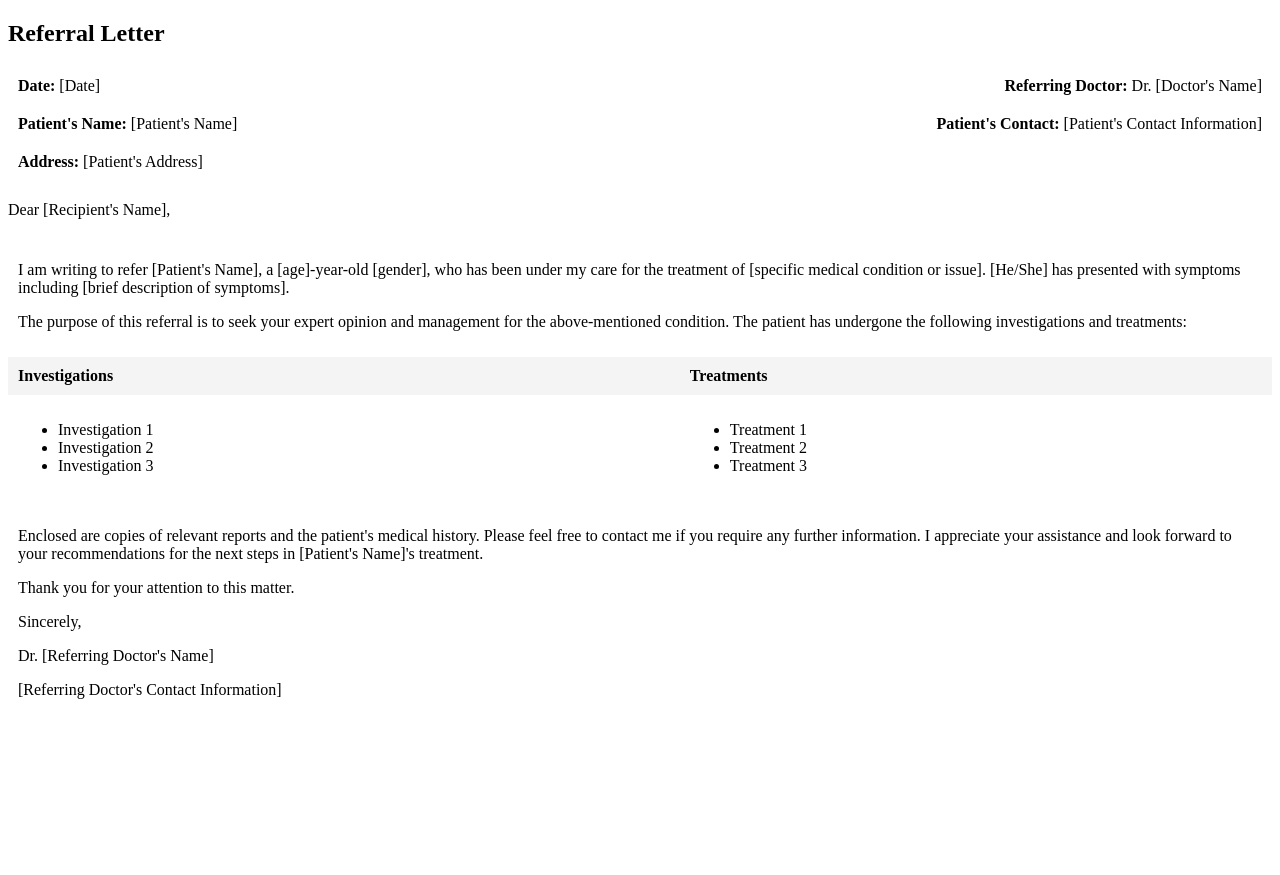
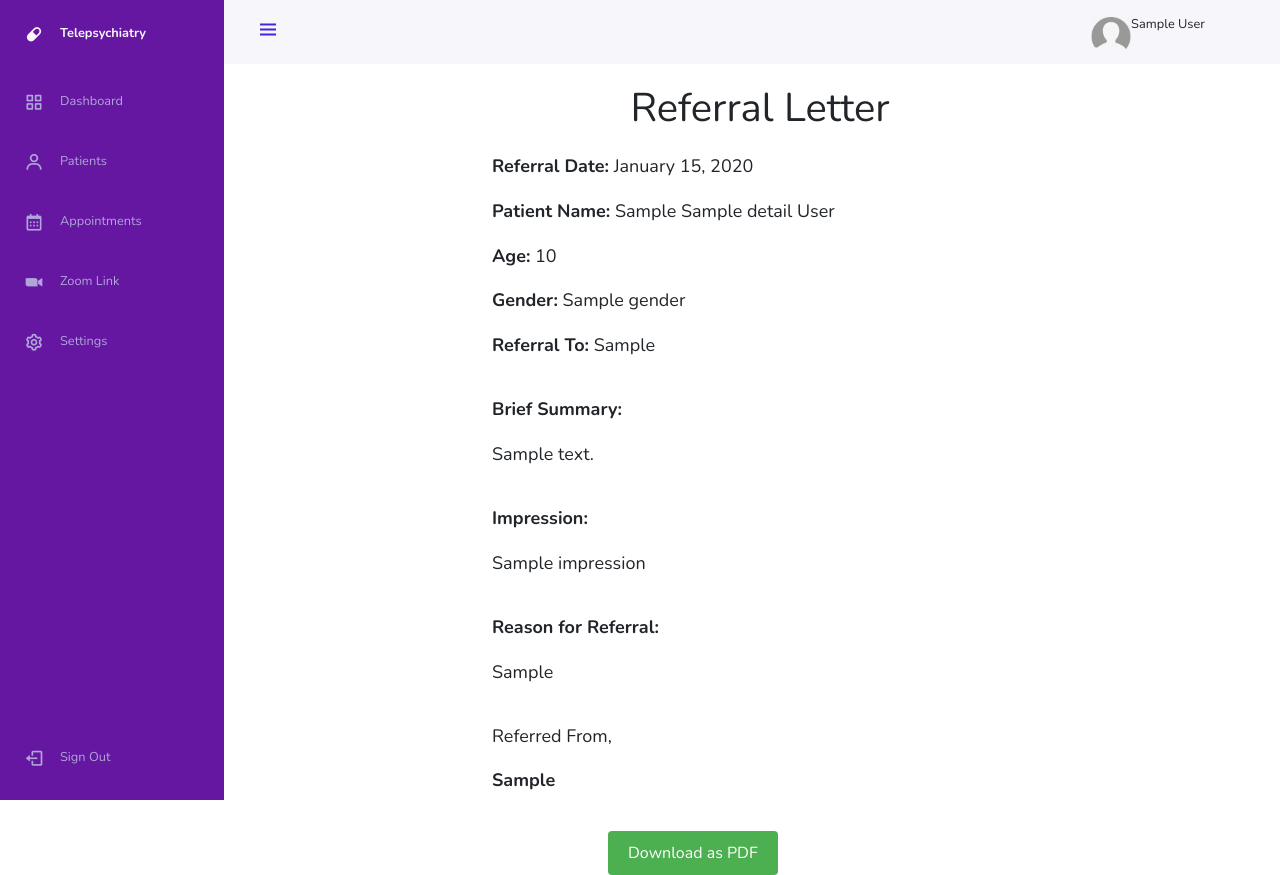
Before and after one commit to poliam/teleconsult_DOST_2023, a Django app: template patient/templates/referral_form.html in a window 1280 px wide. Before the commit the page ends 699 px from the top, so only its background shows below. Run offline with Django 3.2, Linux system fonts and the light colour scheme; tables that the repository leaves empty hold one stand-in row (values such as "Sample post"); the template is opened without the code that fills it: values that come from a table or form of the project are taken from there, most other values are stand-ins (such as "Sample title", 1, 10 or a date in 2020); some libraries are stand-ins or nearby versions.

Commit message:
update referral_form

```diff
--- a/appointments/views.py
+++ b/appointments/views.py
@@ -40,8 +40,8 @@ def AppointmentList(request):
 	returnVal['past_consultation'] = encounter.objects.filter(consultation_date__lte=past_dates, is_delete=0).order_by('consultation_date')
 	returnVal['list_of_patients'] = details.objects.filter(status=1, is_delete=0)
 
-	returnVal['list_of_psychiatric_evaluate'] = psychiatric_evaluate.objects.filter(evaluation_consultation_date__range=(current_date, future_date)).order_by('evaluation_consultation_date')
-	returnVal['list_of_psychiatric_evaluate_month'] = psychiatric_evaluate.objects.filter(evaluation_consultation_date__month=this_month).order_by('evaluation_consultation_date')
+	returnVal['list_of_psychiatric_evaluate'] = psychiatric_evaluate.objects.filter(evaluation_consultation_date__range=(current_date, future_date), is_delete=0).order_by('evaluation_consultation_date')
+	returnVal['list_of_psychiatric_evaluate_month'] = psychiatric_evaluate.objects.filter(evaluation_consultation_date__month=this_month, is_delete=0).order_by('evaluation_consultation_date')
 
 	returnVal['consultationEncounterForm'] = AddConsultationEncounterForm()
 	returnVal['PsychiatricEvaluateForm'] = AddPsychiatricEvaluateForm()
--- a/patient/templates/referral_form.html
+++ b/patient/templates/referral_form.html
@@ -1,92 +1,135 @@
-<!DOCTYPE html>
-<html lang="en">
-<head>
-    <meta charset="UTF-8">
-    <meta name="viewport" content="width=device-width, initial-scale=1.0">
-    <title>Referral Letter</title>
-    <style>
-        table {
-            width: 100%;
-            border-collapse: collapse;
+{% extends 'base.html' %}
+{% load static %}
+{% block title %} SURVEY VIEW {% endblock title %}
+
+{% block style %}
+<link rel="stylesheet" type="text/css" href="{% static 'css/jquery-ui.css' %}">
+<link rel="stylesheet" href="//code.jquery.com/ui/1.13.2/themes/base/jquery-ui.css">
+<link rel="stylesheet" type="text/css" href="//cdn.datatables.net/2.1.4/css/dataTables.dataTables.min.css">
+<style type="text/css">
+    .dashboard_welcome_greeting{
+        color: #6417A1;
+    }
+    .add_patient_btn{
+        color: #6417A180;
+        border-color: #6417A180;
+    }
+    .card-header{
+        background-color:#6417A180;
+    }
+</style>
+<style type="text/css">
+    <style type="text/css">
+        body {
+            font-family: Arial, sans-serif;
+            display: flex;
+            justify-content: center;
+            align-items: center;
+            flex-direction: column;
+            height: 100vh;
+            margin: 0;
+        }
+        .letter-container {
+            width: 60%;
+            padding: 20px;
+            margin-bottom: 20px;
+            margin:auto;
+        }
+        h1 {
+            text-align: center;
             margin-bottom: 20px;
         }
-        th, td {
-            padding: 10px;
-            border: 1px solid #ddd;
-            vertical-align: top;
+        p {
+            font-size: 18px;
+            line-height: 1.6;
         }
-        th {
-            text-align: left;
-            background-color: #f4f4f4;
+        button {
+            padding: 10px 20px;
+            color: white;
+            border: none;
+            border-radius: 4px;
+            font-size: 16px;
+            cursor: pointer;
+            background-color: #4CAF50;
+            margin:auto;
         }
-        .header-table td {
-            border: none;
+
+        button:hover {
+            background-color: #45a049;
         }
-        .content-table {
-            border: none;
-        }
-        .content-table th, .content-table td {
-            border: none;
-        }
+
     </style>
-</head>
-<body>
+</style>
+{% endblock style %}
 
-<h2>Referral Letter</h2>
+{% block content %}
+<div class="container-fluid">
+    <div class="letter-container" id="letter">
+        <h1>Referral Letter</h1>
+        <p><strong>Referral Date:</strong> {{ referral_details.create_date | date:"F j, Y"}} </p>
+        <p><strong>Patient Name:</strong> {{ referral_details.encounter.details.first_name }} {{ referral_details.encounter.details.middle_name }} {{ referral_details.encounter.details.last_name }}</p>
+        <p><strong>Age:</strong> {{ referral_details.encounter.details.age }}</p>
+        <p><strong>Gender:</strong> {{ referral_details.encounter.details.gender }}</p>
 
-<table class="header-table">
-    <tr>
-        <td><strong>Date:</strong> [Date]</td>
-        <td style="text-align:right;"><strong>Referring Doctor:</strong> Dr. [Doctor's Name]</td>
-    </tr>
-    <tr>
-        <td><strong>Patient's Name:</strong> [Patient's Name]</td>
-        <td style="text-align:right;"><strong>Patient's Contact:</strong> [Patient's Contact Information]</td>
-    </tr>
-    <tr>
-        <td colspan="2"><strong>Address:</strong> [Patient's Address]</td>
-    </tr>
-</table>
+        <p><strong>Referral To:</strong> {{ referral_details.referred_to}}</p>
+        <br/>
+        <p><strong>Brief Summary:</strong></p>
+        <p>{{ referral_details.brief_summary}}</p>
 
-<p>Dear [Recipient's Name],</p>
+        <br/>
+        <p><strong>Impression:</strong></p>
+        <p>{{ referral_details.impression}}</p>
 
-<table class="content-table">
-    <tr>
-        <td colspan="2">
-            <p>I am writing to refer [Patient's Name], a [age]-year-old [gender], who has been under my care for the treatment of [specific medical condition or issue]. [He/She] has presented with symptoms including [brief description of symptoms].</p>
-            <p>The purpose of this referral is to seek your expert opinion and management for the above-mentioned condition. The patient has undergone the following investigations and treatments:</p>
-        </td>
-    </tr>
-    <tr>
-        <th>Investigations</th>
-        <th>Treatments</th>
-    </tr>
-    <tr>
-        <td>
-            <ul>
-                <li>Investigation 1</li>
-                <li>Investigation 2</li>
-                <li>Investigation 3</li>
-            </ul>
-        </td>
-        <td>
-            <ul>
-                <li>Treatment 1</li>
-                <li>Treatment 2</li>
-                <li>Treatment 3</li>
-            </ul>
-        </td>
-    </tr>
-    <tr>
-        <td colspan="2">
-            <p>Enclosed are copies of relevant reports and the patient's medical history. Please feel free to contact me if you require any further information. I appreciate your assistance and look forward to your recommendations for the next steps in [Patient's Name]'s treatment.</p>
-            <p>Thank you for your attention to this matter.</p>
-            <p>Sincerely,</p>
-            <p>Dr. [Referring Doctor's Name]</p>
-            <p>[Referring Doctor's Contact Information]</p>
-        </td>
-    </tr>
-</table>
+        <br/>
+        <p><strong>Reason for Referral:</strong></p>
+        <p>{{ referral_details.reason_for_referral}}</p>
 
-</body>
-</html>
+        <br/>
+        <p>Referred From,</p>
+        <p><strong>{{ referral_details.referred_from}}</strong></p>
+    </div>
+    <div class="row justify-content-md-center">
+        <div class="col-4">
+            <button id="download-pdf">Download as PDF</button>
+        </div>
+    </div>
+
+</div>
+
+    <script src="https://cdnjs.cloudflare.com/ajax/libs/jspdf/2.5.1/jspdf.umd.min.js"></script>
+    <script src="https://cdnjs.cloudflare.com/ajax/libs/html2canvas/1.4.1/html2canvas.min.js"></script>
+    <script>
+        document.getElementById('download-pdf').addEventListener('click', function() {
+    var letterContent = document.getElementById('letter');
+
+    html2canvas(letterContent, {
+        backgroundColor: '#FFFFFF' // Ensures the background is pure white
+    }).then(function(canvas) {
+        var imgData = canvas.toDataURL('image/png');
+        var pdf = new jspdf.jsPDF();
+
+        pdf.addImage(imgData, 'PNG', 10, 10, 190, 0); // Adjust the dimensions for proper fitting
+
+        pdf.save('referral-letter.pdf');
+    });
+});
+
+
+
+    </script>
+
+{% endblock content %}
+
+{% block script %}
+<script src="https://code.jquery.com/jquery-3.7.1.js"></script>
+<script src="https://code.jquery.com/ui/1.13.2/jquery-ui.js"></script>
+<script src="//cdn.datatables.net/2.1.4/js/dataTables.min.js" type="text/javascript"></script>
+<script src="https://cdn.datatables.net/buttons/3.1.1/js/dataTables.buttons.js"></script>
+<script src="https://cdn.datatables.net/buttons/3.1.1/js/buttons.dataTables.js"></script>
+<script src="https://cdnjs.cloudflare.com/ajax/libs/jszip/3.10.1/jszip.min.js"></script>
+<script src="https://cdnjs.cloudflare.com/ajax/libs/pdfmake/0.2.7/pdfmake.min.js"></script>
+<script src="https://cdnjs.cloudflare.com/ajax/libs/pdfmake/0.2.7/vfs_fonts.js"></script>
+<script src="https://cdn.datatables.net/buttons/3.1.1/js/buttons.html5.min.js"></script>
+
+
+{% endblock script %}
--- a/patient/views.py
+++ b/patient/views.py
@@ -9,7 +9,7 @@ from django.core.files.storage import FileSystemStorage
 from django.conf import settings
 from patient.models import details, address, relatives, medicine, allergies, global_psychotrauma_screen, considering_event, hamd, patient_survey
 from patient.patient_forms import AddRelativesForm, EditRelativesForm, AddPatientForm, AddPatientAddressForm, EditPatientForm, EditPatientAddressForm, patientSurveyForm, patientFilesForm
-from consultation.models import encounter
+from consultation.models import encounter, Referral
 import random, os
 
 
@@ -1129,8 +1129,10 @@ def referralFormPdf(request, referral_id):
 	# # If an error occurs, show it
 	# if pisa_status.err:
 	# 	return HttpResponse('We had some errors <pre>' + html + '</pre>')
+	returnVal = {}
+	returnVal['referral_details'] = Referral.objects.get(pk=referral_id)
+	return render(request, 'referral_form.html', returnVal)
 
-	return false
 
 @login_required(login_url='/login')
 def PatientViewSurvey(request, patient_id):
```
